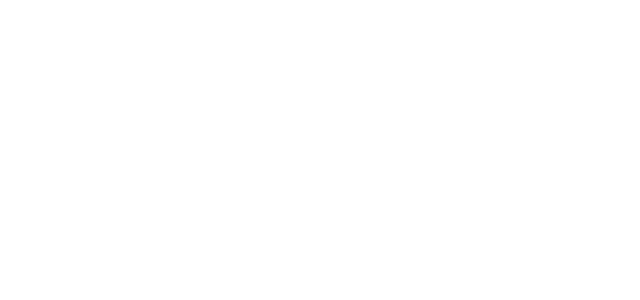
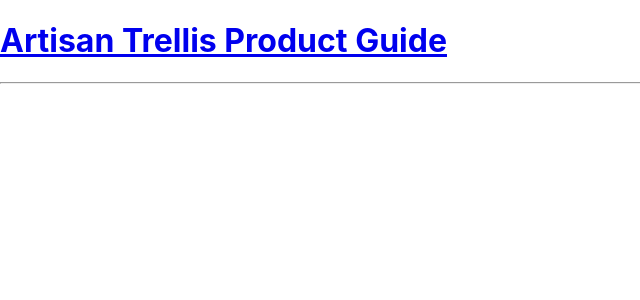
Before and after one commit to capnnemo2/at-product-guide, a React (Create React App) app: page / in a window 1280 px wide. Shown: the top 300 px of the page, without its empty margins (0-640 px from the left). Built offline with nearby package versions, Linux system fonts and the light colour scheme.

Commit message:
Creates header component

```diff
--- a/package.json
+++ b/package.json
@@ -8,13 +8,17 @@
     "@testing-library/user-event": "^7.1.2",
     "react": "^16.13.1",
     "react-dom": "^16.13.1",
+    "react-router-dom": "^5.1.2",
     "react-scripts": "3.4.0"
   },
   "scripts": {
     "start": "react-scripts start",
+    "prebuild": "CI=true react-scripts test --colors",
     "build": "react-scripts build",
     "test": "react-scripts test",
-    "eject": "react-scripts eject"
+    "eject": "react-scripts eject",
+    "predeploy": "npm run build",
+    "deploy": "now --prod ./build"
   },
   "eslintConfig": {
     "extends": "react-app"
--- a/src/App.js
+++ b/src/App.js
@@ -1,7 +1,14 @@
 import React from "react";
+import Header from "./Header/Header";
 
 export default class App extends React.Component {
   render() {
-    return <div></div>;
+    return (
+      <div className="App">
+        <header>
+          <Header />
+        </header>
+      </div>
+    );
   }
 }
--- /dev/null
+++ b/src/Header/Header.js
@@ -0,0 +1,16 @@
+import React from "react";
+import { Link } from "react-router-dom";
+import "./Header.css";
+
+export default class Header extends React.Component {
+  render() {
+    return (
+      <div className="Header">
+        <Link to="/" className="Header__link">
+          <h1>Artisan Trellis Product Guide</h1>
+        </Link>
+        <hr />
+      </div>
+    );
+  }
+}
--- a/src/index.js
+++ b/src/index.js
@@ -1,6 +1,12 @@
 import React from "react";
 import ReactDOM from "react-dom";
+import { BrowserRouter } from "react-router-dom";
 import "./index.css";
 import App from "./App";
 
-ReactDOM.render(<App />, document.getElementById("root"));
+ReactDOM.render(
+  <BrowserRouter>
+    <App />
+  </BrowserRouter>,
+  document.getElementById("root")
+);
```
Also changed, not shown: src/Header/Header.css (added), 2 other files (tests, documents, lock files or other folders).
